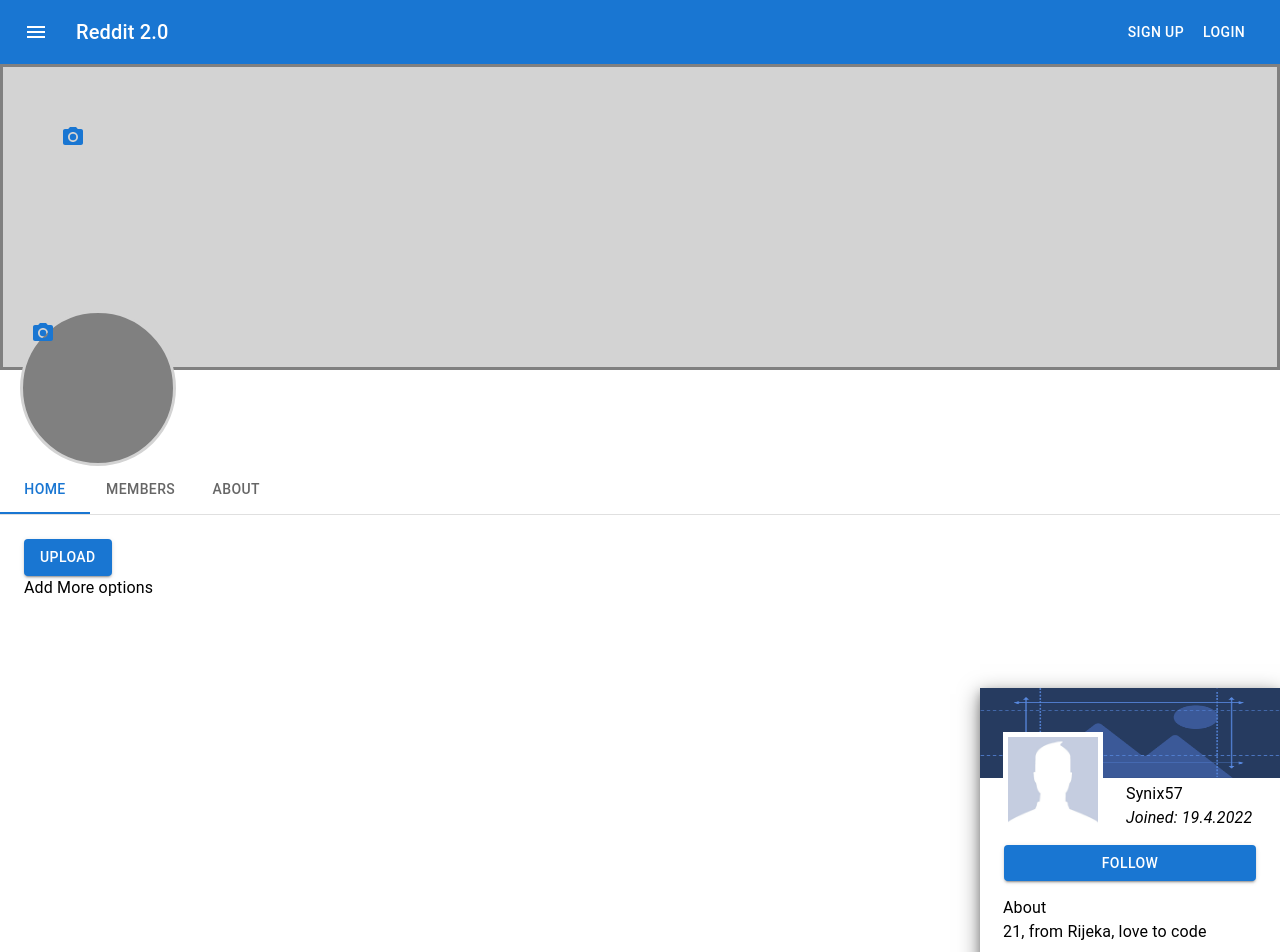
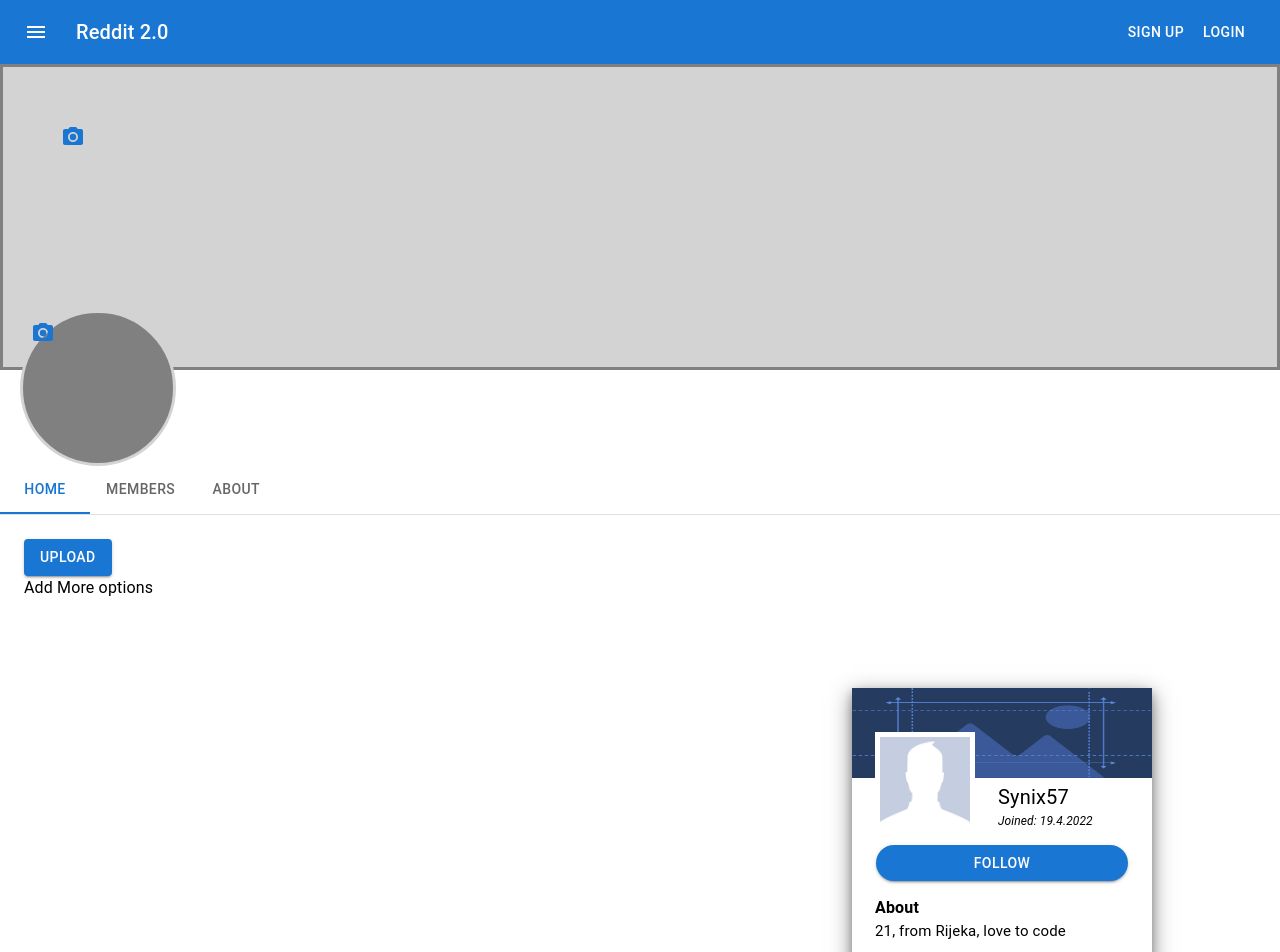
Before and after one commit to CvetkovskiIvor/prog-inz-projekt, a React (Create React App) app in the folder social-front/: page / in a window 1280 px wide. Shown: the top 952 px of the page. Built offline with nearby package versions, Linux system fonts and the light colour scheme.

Commit message:
Fix nekih bugova

```diff
--- a/social-front/src/components/Profile/Profile.js
+++ b/social-front/src/components/Profile/Profile.js
@@ -3,8 +3,8 @@ import Box from '@mui/material/Box';
 import './index.css';
 import CoverPhoto from '../../Images/profile-cover.png';
 import ProfilePhoto from '../../Images/profile-image.png';
-import { Typography } from '@mui/material';
-import { Container } from '@mui/material';
+import Typography from '@mui/material/Typography'
+import Container from '@mui/material/Container';
 import Button from '@mui/material/Button';
 
 export default function Profile() {
@@ -15,28 +15,29 @@ export default function Profile() {
         className='profile-container'
         width={{xs: '100%', sm: '300px'}}
         marginTop={{xs:0, sm:'5%'}}
-        marginBottom={{xs:0, sm:'10%'}}
+        marginRight={{xs:0, sm:'10%'}}
+        marginBottom={{xs:0, sm:'5%'}}
         >
           <img className='profile-cover-photo' src={CoverPhoto} alt=''></img>
           <Box className='profile-info-container'>
             <Box className='profile-image-container'>
               <img className='profile-image-photo' src={ProfilePhoto} alt=''></img>
             </Box>
-            <Typography className='profile-username'>
+            <Typography className='profile-username' fontSize='20px'>
               Synix57
             </Typography>
-            <Typography className='profile-date'>
+            <Typography className='profile-date' fontStyle={'Italic'} fontSize='12px'>
               Joined: {new Date().getDate()}.{new Date().getMonth() +1}.{new Date().getFullYear()}
             </Typography>
           </Box>
           <Container className='profile-follow-button-container'>
-            <Button className='profile-follow-button' variant="contained">Follow</Button>
+            <Button className='profile-follow-button' variant="contained" sx={{borderRadius:'20px'}}>Follow</Button>
           </Container>
           <Box className='profile-about-container'>
-            <Typography className='profile-about'>
+            <Typography className='profile-about' fontWeight={'bold'}>
               About
             </Typography>
-            <Typography className='profile-bio'>
+            <Typography className='profile-bio' fontSize='15px'>
               21, from Rijeka, love to code
             </Typography>
           </Box>
--- a/social-front/src/components/Profile/index.css
+++ b/social-front/src/components/Profile/index.css
@@ -32,24 +32,10 @@
   margin-right: 23px;
   margin-bottom: 23px;
 }
-.profile-about {
-  font-weight: bold;
-}
-.profile-bio {
-  font-size: 15px;
-}
-.profile-date {
-  font-size: 12px;
-  font-style: italic;
-}
 .profile-follow-button {
   width: 100%;
-  border-radius: 20px;
 }
 .profile-follow-button-container {
   margin-top: 15px;
   margin-bottom: 15px;
 }
-.profile-username {
-  font-size: 20px;
-}
```
